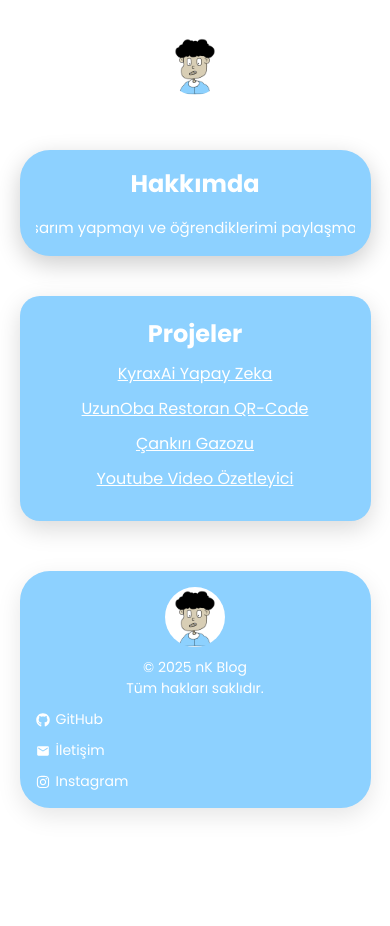
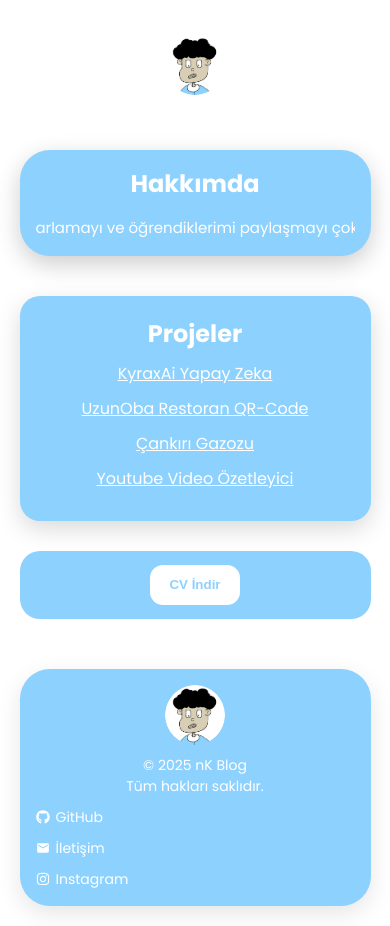
Before and after one commit to nkarimzade/Porfolio, a React (Vite) app: page / in a window 390 px wide. Before the commit the page ends 844 px from the top, so only its background shows below. Built offline with nearby package versions, Linux system fonts and the light colour scheme.

Commit message:
Add CV component with styling and download functionality
- Created Cv.jsx component to handle CV download
- Implemented scroll tracking for visual effects
- Added ScrollReveal animations for CV and button
- Styled component with Cv.css for responsive design and hover effects

```diff
--- a/src/App.jsx
+++ b/src/App.jsx
@@ -1,5 +1,6 @@
 
 import './App.css'
+import Cv from './Pages/Cv'
 import Footer from './Pages/Footer'
 import Home from './Pages/Home'
 import Navbar from './Pages/Navbar'
@@ -12,6 +13,7 @@ function App() {
     <Navbar/>
       <Home />
       <Projeler/>
+      <Cv/>
       <Footer/>
     </>
   )
--- /dev/null
+++ b/src/Pages/Cv.css
@@ -0,0 +1,40 @@
+:root {
+  --text-color: #ffff;
+  --background-color: #8dd1ff;
+}
+
+
+.cv{
+    width: 30%;
+    margin: 20px auto;
+    height: 8vh;
+    border-radius: 20px;
+    display: flex;
+    justify-content: center;
+    align-items: center;
+    background-color:var(--background-color) ;
+}
+
+.cv-button{
+    width: 90px;
+    cursor: pointer;
+    border : none;
+    background-color: var(--text-color);
+    color: var(--background-color);
+    font-weight: bold;
+    transition: 0.4s ease-in-out;
+    border-radius: 13px;
+    height: 40px;
+}
+.cv-button:hover{
+    transition: 0.6s;
+    background-color: var(--background-color);
+    color: var(--text-color);
+    border: 1px solid white;
+
+}
+@media screen and (max-width:700px) {
+    .cv{
+        width: 90%;
+    }
+}
--- /dev/null
+++ b/src/Pages/Cv.jsx
@@ -0,0 +1,64 @@
+import React, { useState, useEffect } from 'react';
+import ScrollReveal from 'scrollreveal';
+import './Cv.css';
+
+const Cv = () => {
+    const [scrolling, setScrolling] = useState(false);
+
+    useEffect(() => {
+        // Scroll takip fonksiyonu
+        const handleScroll = () => {
+            if (window.scrollY > 100) {
+                setScrolling(true);
+            } else {
+                setScrolling(false);
+            }
+        };
+
+        window.addEventListener('scroll', handleScroll);
+
+        // ScrollReveal efektleri
+        ScrollReveal().reveal('.cv', {
+            delay: 300,
+            distance: '40px',
+            origin: 'bottom',
+            opacity: 0,
+            duration: 1500,
+            reset: true,
+        });
+
+        ScrollReveal().reveal('.cv-button', {
+            delay: 500,
+            distance: '50px',
+            origin: 'right',
+            opacity: 0,
+            duration: 2000,
+            reset: true,
+        });
+
+        return () => window.removeEventListener('scroll', handleScroll);
+    }, []);
+
+    return (
+        <div className={`cv-container ${scrolling ? 'scrolling' : ''}`}>
+            <div className="cv">
+                <button
+                    className="cv-button"
+                    onClick={() => {
+                        const link = document.createElement('a');
+                        link.href = '/CV - Nasib Karimzade.pdf';
+                        link.download = 'Nasib_CV.pdf';
+                        document.body.appendChild(link);
+                        link.click();
+                        document.body.removeChild(link);
+                    }}
+                >
+                    CV İndir
+                </button>
+
+            </div>
+        </div>
+    );
+};
+
+export default Cv;
--- a/src/Pages/Footer.css
+++ b/src/Pages/Footer.css
@@ -82,9 +82,3 @@
     gap: 10px;
   }
 }
-
-
-.footer:hover{
-transform: translateX(20px);
-
-}
--- a/src/Pages/Footer.jsx
+++ b/src/Pages/Footer.jsx
@@ -50,7 +50,7 @@ const Footer = () => {
   return (
     <footer className="footer">
       <div className="footer-center-logo">
-        <img src="/logo.jpg" alt="KYRAX Logo" className="footer-logo" />
+        <img src="/logo - Kopya.jpg" alt="KYRAX Logo" className="footer-logo" />
       </div>
 
       <p className="footer-text">© 2025 nK Blog<br />Tüm hakları saklıdır.</p>
--- a/src/Pages/Home.css
+++ b/src/Pages/Home.css
@@ -27,7 +27,7 @@
     white-space: nowrap;
     display: inline-block;
     position: absolute;
-    animation: marquee 20s linear infinite;
+    animation: marquee 60s linear infinite;
 }
 
 @keyframes marquee {
@@ -77,7 +77,3 @@
         transform: translateX(-100%);
     }
 }
-
-.Home:hover{
- transform: translateX(20px);
-}
--- a/src/Pages/Home.jsx
+++ b/src/Pages/Home.jsx
@@ -10,10 +10,23 @@ const Home = () => {
                 <h1>Hakkımda</h1>
                 <div className="marquee-container">
                     <p className="marquee-text">
-                        Merhaba! Ben Nasib. Kod yazmayı, tasarım yapmayı ve öğrendiklerimi paylaşmayı seviyorum.
-                        Bu blog, öğrenci halimle çıktığım yazılım yolculuğunun bir haritası gibi… Başarısız denemeler,
-                        güzel tasarımlar ve her gün biraz daha ileri gitme motivasyonum burada yer alıyor.
-                        Umarım bir şeyler öğrenir ya da en azından gülümsersin :)
+                        Merhaba! Ben Nasib. Kod yazmayı, arayüz tasarlamayı ve öğrendiklerimi paylaşmayı çok seviyorum.
+
+                        Bu blog, henüz bir öğrenciyken çıktığım yazılım serüveninin dijital bir günlüğü gibi… Bazen saatler süren hatalarla boğuştuğum, bazen küçük bir satır kodun bile beni ne kadar mutlu ettiğini fark ettiğim anlarla dolu.
+
+                        Burada bulacağın içerikler yalnızca başarılı projeler değil; aynı zamanda denediğim ama olmadı dediğim şeyler de var. Çünkü bence gelişmek, sadece başarmaktan değil, düşmekten ve yeniden denemekten geçiyor.
+
+                        Güzel tasarımlar yapmaya çalışıyorum, kullanıcı deneyimi üzerine düşünüyorum ve elimden geldiğince sade ve anlamlı arayüzler oluşturmaya gayret ediyorum.
+
+                        Bu blogda hem yazılımın teknik taraflarını hem de bu yolculukta yaşadığım duyguları, motivasyonumu ve öğrendiklerimi samimiyetle paylaşıyorum.
+
+                        Eğer yazılım öğrenme sürecindeysen ya da bu yolda yalnız olduğunu düşünüyorsan, bil ki değilsin.
+
+                        Umarım burada paylaştıklarım sana ilham verir, yeni şeyler öğrenmene katkı sağlar ya da en azından yüzünde küçük bir tebessüm bırakır.
+
+                        Kodla, dene, düş, kalk… ve unutma, her gün bir adım daha ileri gitmek yeterlidir 🌱
+
+
                     </p>
                 </div>
             </div>
--- a/src/Pages/Navbar.jsx
+++ b/src/Pages/Navbar.jsx
@@ -35,7 +35,7 @@ const Navbar = () => {
   return (
     <div className={`navbar ${scrolling ? 'scrolling' : ''}`}>
       <div className="logo">
-        <img src="/logo.jpg" alt="nk Logo" />
+        <img src="/logo - Kopya.jpg" alt="nk Logo" />
       </div>
     </div>
   );
--- a/src/Pages/Projeler.css
+++ b/src/Pages/Projeler.css
@@ -57,7 +57,3 @@
         font-size: 24px;
     }
 }
-
-.projeler:hover{
- transform: translateX(20px);
-}
```
Also changed, not shown: public/logo.jpg, 1 other file (tests, documents, lock files or other folders).
